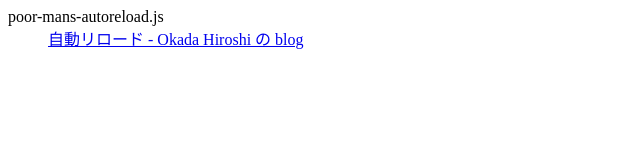
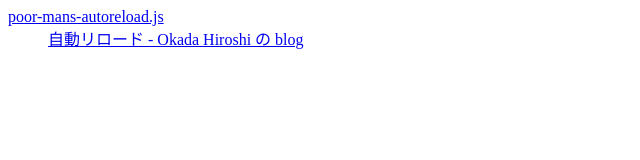
Before and after one commit to HiroshiOkada/shortcodes, a website: page docs/index.html in a window 1280 px wide. Shown: the whole page, without its empty margins (0-640 px from the left). Drawn offline with Linux system fonts and the light colour scheme.

Commit message:
Add link to script

```diff
--- a/docs/index.html
+++ b/docs/index.html
@@ -1,5 +1,5 @@
 <dl>
-  <dt>poor-mans-autoreload.js</dt>
+  <dt><a href="https://hiroshiokada.github.io/shortcodes/poor-mans-autoreload.js">poor-mans-autoreload.js</a></dt>
   <dd>
     <a href="https://okadahiroshi.hatenablog.com/entry/2018/09/27/155910">自動リロード - Okada Hiroshi の blog</a>
   </dd>
```
